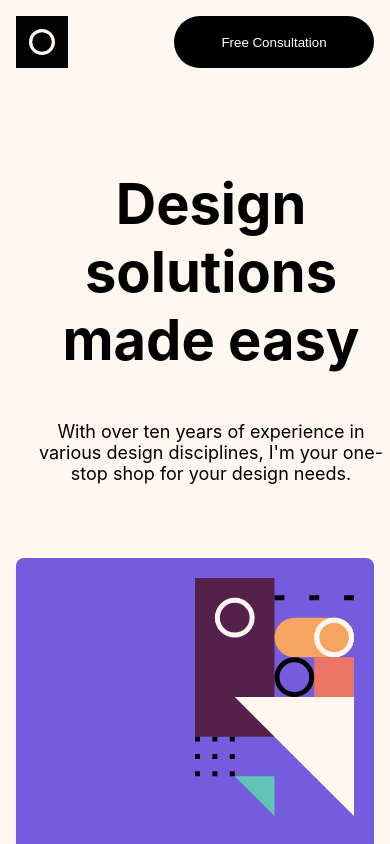
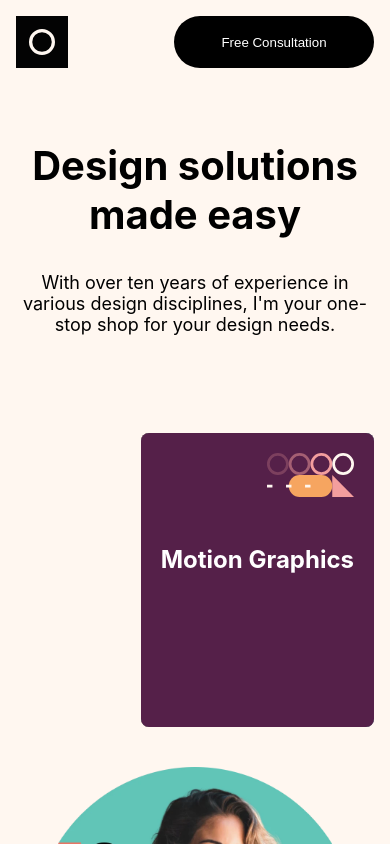
Before and after one commit to maha404/single-page-design-portfolio, a React (Vite) app in the folder spa-portfolio/: page / in a window 390 px wide. Shown: the top 844 px of the page. Built offline with nearby package versions, Linux system fonts and the light colour scheme.

Commit message:
Refactor services section layout to use grid for better responsiveness and remove unnecessary container

```diff
--- a/spa-portfolio/src/App.css
+++ b/spa-portfolio/src/App.css
@@ -92,24 +92,24 @@ h2 {
 
 .hero-content {
   text-align: center;
-  width: 100%;
   margin: 0 auto; /* Centers the content */
-  padding: 16px; /* Adds spacing on smaller screens */
-
-  @media screen and (max-width: 426px) {
-    max-width: 500px;
-  }
 
   p {
     font-size: 18px;
   }
 
   h1 {
-    font-size: 56px;
+    font-size: 40px;
   }
 
+  @media screen and (min-width: 426px) {
+    max-width: 500px;
 
+    h1 {
+      font-size: 56px;
+    }
 
+  }
 
 }
 
@@ -154,9 +154,45 @@ h2 {
 }
 
 .services-section {
-  display: flex;
-  flex-direction: column;
-  gap: 20px;
+  display: grid;
+  grid-template-columns: 1fr; /* Default: single column for mobile */
+  grid-template-rows: auto;
+  gap: 20px; /* Space between cards */
+
+  @media screen and (min-width: 426px) {
+    display: grid;
+    grid-template-columns: 2fr 1fr 1fr; /* Two columns for tablet */
+    grid-template-rows: auto auto; /* Adjust rows automatically */
+    grid-template-areas:
+      "graphic-design ui apps"
+      "photography illustrations motion-graphics";
+
+  }
+
+}
+
+.graphic-design-card {
+  grid-area: graphic-design;
+}
+
+.ui-card {
+  grid-area: ui;
+}
+
+.apps-card {
+  grid-area: apps;
+}
+
+.photography-card {
+  grid-area: photography;
+}
+
+.illustrations-card {
+  grid-area: illustrations;
+}
+
+.motion-graphics-card {
+  grid-area: motion-graphics;
 }
 
 .apps-card {
--- a/spa-portfolio/src/components/Layout/ServicesSection.tsx
+++ b/spa-portfolio/src/components/Layout/ServicesSection.tsx
@@ -10,10 +10,9 @@ export default function ServicesSection() {
   return (
     <section className="services-section">
         <ServicesCard title="Graphic Design" image={GraphicDesignimage} className="graphic-design-card" />
-         <div className="services-container">
+
             <ServicesCard title="UI/UX" image={UIImage} className="ui-card" />
             <ServicesCard title="Apps" image={AppsImage} className="apps-card" />
-         </div>
         <ServicesCard title="Illustrations" image={IllustrationsImage} className="illustrations-card" />
         <ServicesCard title="Photography" image={PhotographyImage} className="photography-card" />
         <ServicesCard title="Motion Graphics" image={MotionGraphicsImage} className="motion-graphics-card" />
```
